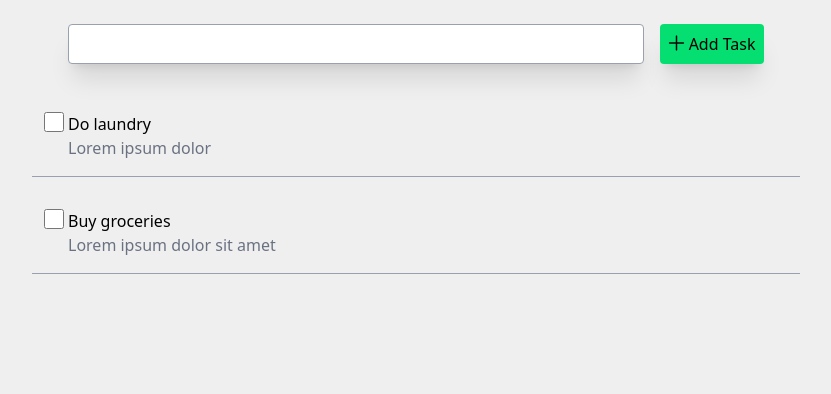
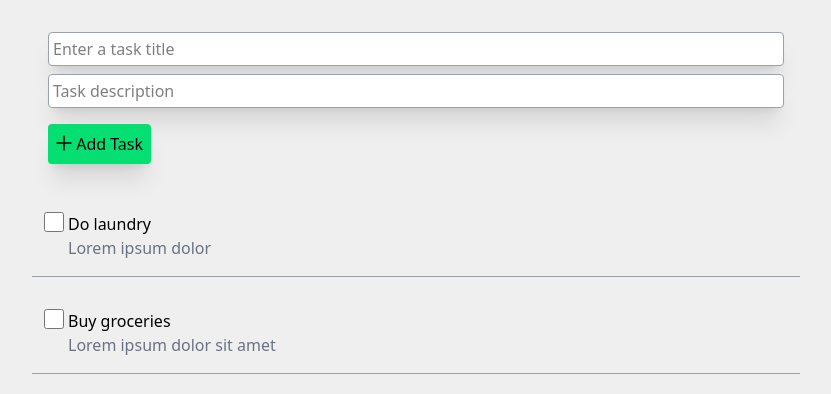
Before and after one commit to marionmartie/vue-ts-01, a Vue app: page / in a window 1280 px wide. Shown: the top 394 px of the page, without its empty margins (224-1055 px from the left). Built offline with nearby package versions, Linux system fonts and the light colour scheme; the HTML template or start-up script is replaced by a standard one.

Commit message:
Task validation, description field, nanoid, emit for id from task

```diff
--- a/package.json
+++ b/package.json
@@ -12,10 +12,12 @@
   },
   "dependencies": {
     "@tailwindcss/vite": "^4.1.8",
+    "nanoid": "^5.1.5",
     "primeicons": "^7.0.0",
     "tailwindcss": "^4.1.8",
     "vue": "^3.5.13",
-    "vue-router": "^4.5.1"
+    "vue-router": "^4.5.1",
+    "vue-unique-id": "^3.2.1"
   },
   "devDependencies": {
     "@tsconfig/node22": "^22.0.1",
--- a/src/App.vue
+++ b/src/App.vue
@@ -1,17 +1,17 @@
 <script setup lang="ts">
 import Task from '@/components/Task.vue'
 import AddTask from '@/components/AddTask.vue'
-import { ref } from 'vue'
+import { ref, type Ref } from 'vue'
 
 type TaskData = {
-  id: Number,
+  id: Number | String,
   title: String,
   description?: String,
   completed?: Boolean,
   priority?: Number
 }
 
-const tasks = ref<TaskData[]>([
+const tasks: Ref<TaskData[]> = ref<TaskData[]>([
   {
     id: 1,
     title: 'Do laundry',
@@ -31,6 +31,15 @@ const tasks = ref<TaskData[]>([
 const onAddTask = (form: TaskData) => {
   tasks.value.push(form)
   console.log(form);
+}
+
+const onChangeTask = (id: String | Number) => {
+  const obj: TaskData | undefined = tasks.value.find( (el) => el.id === id )
+  console.log(obj?.completed);
+
+  if ( obj?.completed != undefined ) {
+    obj.completed = !obj.completed
+  }
 
 }
 </script>
@@ -40,7 +49,7 @@ const onAddTask = (form: TaskData) => {
   <AddTask @new-task="onAddTask"  />
 
   <div v-for="task in tasks as TaskData[]" key="task.id" class="max-w-3xl mx-auto py-2">
-    <Task :task="task" />
+    <Task :task="task" @change-task="onChangeTask" />
   </div>
 
 </template>
--- a/src/components/AddTask.vue
+++ b/src/components/AddTask.vue
@@ -1,8 +1,9 @@
 <script setup lang="ts">
-import { reactive } from 'vue';
+import { reactive, ref } from 'vue';
+import { nanoid } from 'nanoid';
 
 type TaskData = {
-  id: Number,
+  id: String,
   title: String,
   description?: String,
   completed?: Boolean,
@@ -13,16 +14,23 @@ const emit = defineEmits<{
   'new-task': [form: TaskData]
 }>()
 
+const showTitleError = ref(false)
+
 const addTask = () => {
   if (formData.title == '') {
-    alert('Empty title')
+    showTitleError.value = true
     return false
   }
   emit('new-task', { ...formData })
+
+  formData.title = ''
+  formData.description = ''
+
+  showTitleError.value = false
 }
 
 const formData = reactive<TaskData>({
-  id: 3,
+  id: nanoid(),
   title: '',
   description: '',
   completed: false,
@@ -32,9 +40,19 @@ const formData = reactive<TaskData>({
 
 <template>
   <form @submit.prevent="addTask()">
-    <div class="max-w-3xl mx-auto  my-6 flex gap-4 justify-center">
-      <input v-model="formData.title" type="text" class="w-3/4 rounded border-1 border-gray-400 shadow-xl bg-white">
-      <button class="rounded bg-green-400 p-2 shadow-xl">
+    <div class="max-w-3xl mx-auto mt-4 mb-2 p-4">
+      <input placeholder="Enter a task title"
+        v-model="formData.title"
+        type="text"
+        class="w-full p-1 rounded border-1 border-gray-400 shadow-xl bg-white"
+        :class="{ 'border-red-400': showTitleError }">
+      <span v-if="showTitleError" class="block text-red-600 text-sm">Please enter title</span>
+
+      <input v-model="formData.description"
+        type="text"
+        class="w-full mt-2 p-1 rounded border-1 border-gray-400 shadow-xl bg-white" placeholder="Task description">
+
+      <button class="rounded bg-green-400 p-2 shadow-xl mt-4">
         <i class="pi pi-plus"></i>
         Add Task
       </button>
--- a/src/components/Task.vue
+++ b/src/components/Task.vue
@@ -1,19 +1,29 @@
 <script setup lang="ts">
 defineProps <{
   task: {
-    id: Number,
+    id: Number | String,
     title: String,
     description?: String,
     completed?: Boolean,
     priority?: Number
   }
 }>()
+
+const emit = defineEmits <{
+  'change-task': [id: String | Number]
+}>()
+
+// If a task is checked, emit an action an edit that id
+const changeTask = (id: String | Number) => {
+
+  emit('change-task', id)
+}
 </script>
 
 <template>
     <div class="border-1 py-2 border-b-gray-400 border-t-0 border-s-0 border-e-0">
       <div class="flex p-2">
-        <input id="" v-model="task.completed" class="w-7 h-5 accent-green-400" type="checkbox">
+        <input v-model="task.completed" @change="changeTask(task.id)" class="w-7 h-5 accent-green-400" type="checkbox">
         <div class="">
           <label>{{ task.title }}</label>
           <p class="text-gray-500">{{ task.description }}</p>
```
Also changed, not shown: 1 other file (tests, documents, lock files or other folders).
